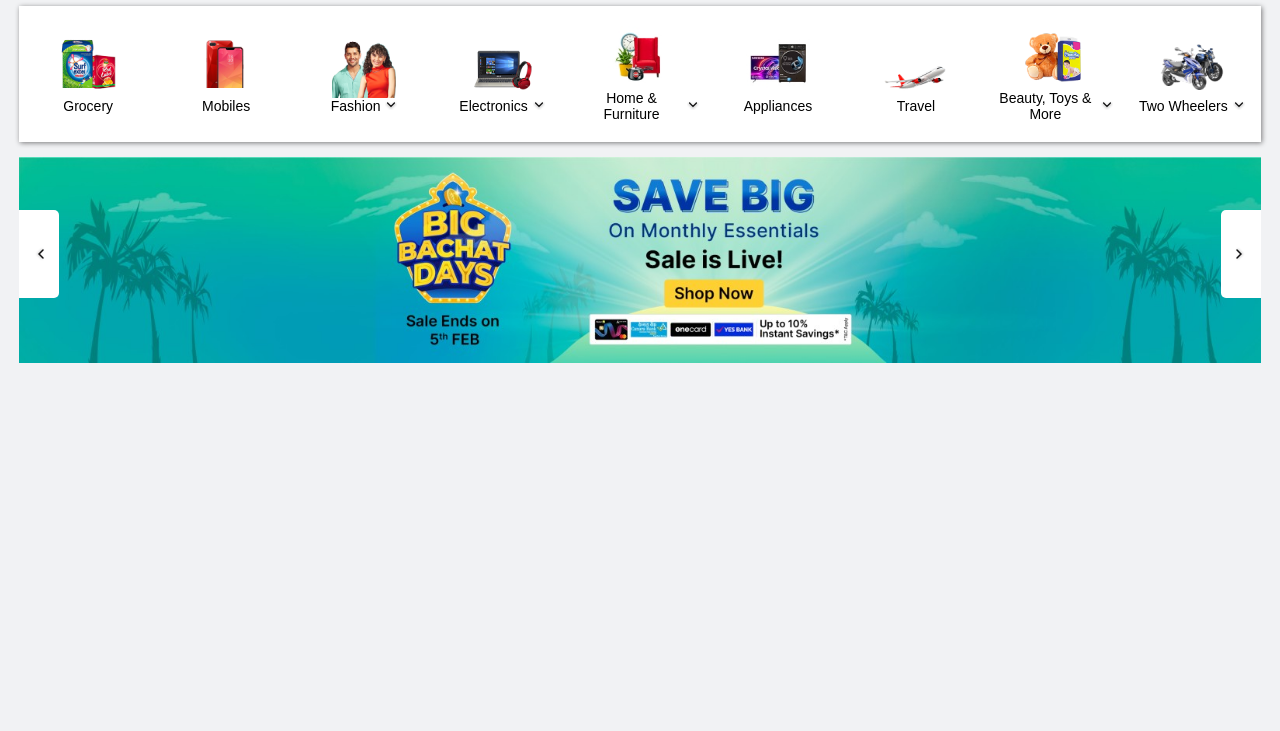
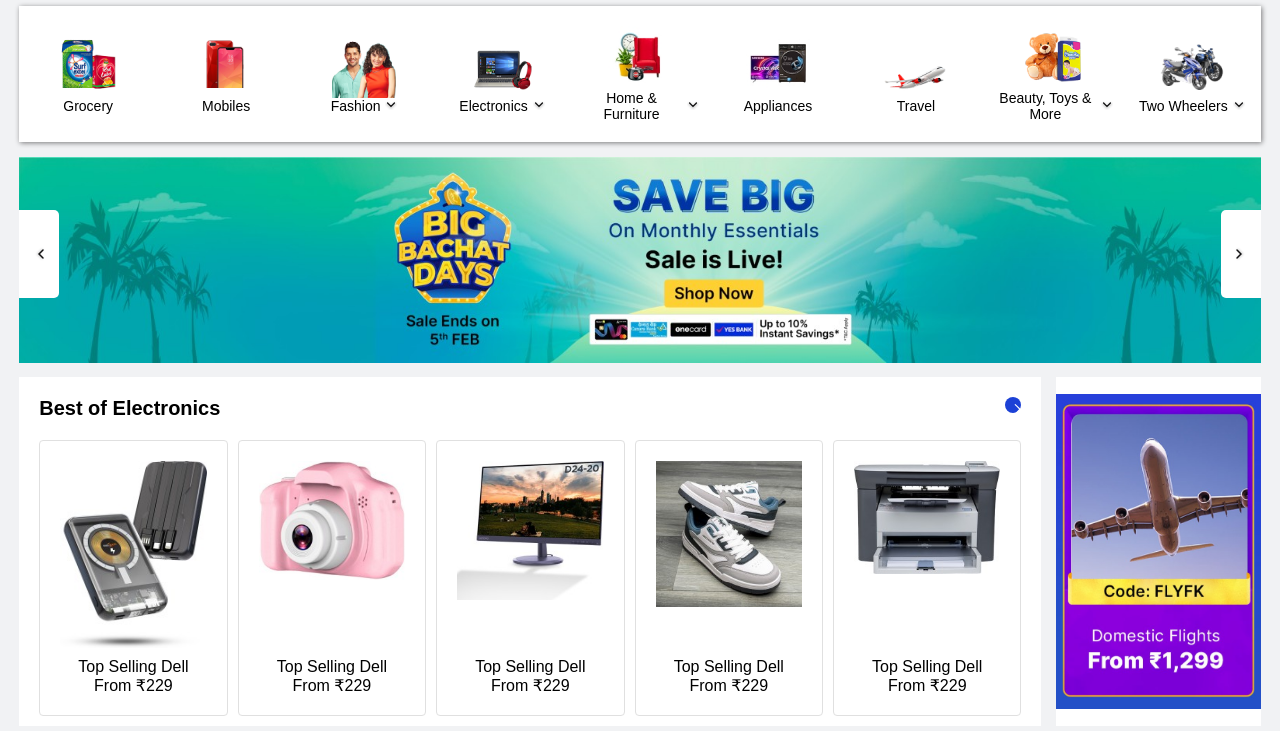
Before and after one commit to dhruvdankhara/Flipkart-clone, a plain HTML site: page index.html in a window 1280 px wide. Shown: the part 69-800 px from the top of the page. Drawn offline with Linux system fonts and the light colour scheme.

Commit message:
added new section

```diff
--- a/index.html
+++ b/index.html
@@ -4,7 +4,6 @@
     <meta charset="UTF-8">
     <meta name="viewport" content="width=device-width, initial-scale=1.0">
     <title>Flipkart</title>
-    <!-- <script src="https://kit.fontawesome.com/5d5e2cbc3f.js" crossorigin="anonymous"></script> -->
     <link rel="stylesheet" href="style.css">
 </head>
 <body>
@@ -160,6 +159,72 @@
         </button>
     </div>
 
+    <div class="section-1-container">
+        <div class="section-1">
+            <div class="best-section">
+                <div class="best-title">
+                    <p>Best of Electronics</p>
+                    <div class="view-more">
+                        <svg width="16" height="16" fill="none" viewBox="0 0 17 17" style="margin-bottom:4px;margin-left:4px;margin-right:4px;margin-top:4px"><path d="m6.627 3.749 5 5-5 5" stroke="#FFFFFF" stroke-width="1.2" stroke-linecap="round" stroke-linejoin="round"></path></svg>
+                    </div>
+                </div>
+
+                <div class="items">
+
+                    <div class="item">
+                        <img src="imges/1.jpeg" alt="">
+                        <div class="info">
+                            <div class="name">Top Selling Dell</div>
+                            <div class="price">From ₹229</div>
+                        </div>
+                    </div>
+                    <div class="item">
+                        <img src="imges/2.jpeg" alt="">
+                        <div class="info">
+                            <div class="name">Top Selling Dell</div>
+                            <div class="price">From ₹229</div>
+                        </div>
+                    </div>
+                    <div class="item">
+                        <img src="imges/3.jpeg" alt="">
+                        <div class="info">
+                            <div class="name">Top Selling Dell</div>
+                            <div class="price">From ₹229</div>
+                        </div>
+                    </div>
+                    <div class="item">
+                        <img src="imges/4.jpeg" alt="">
+                        <div class="info">
+                            <div class="name">Top Selling Dell</div>
+                            <div class="price">From ₹229</div>
+                        </div>
+                    </div>
+                    <div class="item">
+                        <img src="imges/5.jpeg" alt="">
+                        <div class="info">
+                            <div class="name">Top Selling Dell</div>
+                            <div class="price">From ₹229</div>
+                        </div>
+                    </div>
+                    <!-- <div class="item">
+                        <img src="imges/6.jpeg" alt="">
+                        <div class="info">
+                            <div class="name">Top Selling Dell</div>
+                            <div class="price">From ₹229</div>
+                        </div>
+                    </div> -->
+
+                </div>
+
+
+            </div>
+
+            <div class="side-ads">
+                <!-- <img src="imges/side.jpg" alt=""> -->
+            </div>
+        </div>
+    </div>
+
 
 </body>
 </html>
--- a/style.css
+++ b/style.css
@@ -7,10 +7,14 @@
 
 body {
     background-color: #f1f2f4;
+    display: flex;
+    flex-direction: column;
+    align-items: center;
 
 }
 
 .nav-container {
+    width: 100%;
     display: flex;
     justify-content: center;
 }
@@ -19,7 +23,7 @@ nav {
     width: 100%;
     background-color: #fff;
     display: flex;
-    justify-content: space-between;
+    justify-content: space-around;
     align-items: center;
     padding: 12px 60px;
 
@@ -212,3 +216,99 @@ form img, .login .user-icon, .cart img, .seller img {
     right: -.4%;
     transform: rotate(-90deg);
 }
+
+.section-1-container {
+    width: 100%;
+    display: flex;
+    justify-content: center;
+    align-items: center;
+    margin-top: 10px;
+}
+
+.section-1 {
+    width: 97%;
+    /* height: auto; */
+    display: flex;
+    justify-content: space-between;
+    gap: 15px;
+}
+
+.section-1 .best-section {
+    width: 83%;
+    display: flex;
+    background-color: #fff;
+    flex-direction: column;
+    justify-content: space-between;
+    /* row-gap: 10px; */
+    /* background-color: blue; */
+    /* margin-right: 10px; */
+}
+
+.section-1 .best-section .best-title {
+    /* background-color: aqua; */
+    display: flex;
+    flex-direction: row;
+    justify-content: space-between;
+    background-color: #fff;
+    padding: 20px;
+    /* box-sizing: content-box; */
+}
+
+.section-1 .best-section .best-title p {
+    font-weight: 550;
+    font-size: 20px;
+}
+
+.section-1 .best-section .best-title .view-more {
+    background-color: #1c41d6;
+    border-radius: 50%;
+    width: 1rem;
+    height: 1rem;
+}
+
+.section-1 .best-section .items {
+    width: 100%;
+    display: flex;
+    justify-content: space-evenly;
+    align-items: center;
+    padding:  0px 15px 10px;
+}
+
+.section-1 .best-section .items .item {
+    width: 100%;
+    height: 100%;
+    display: flex;
+    flex-direction: column;
+    justify-content: space-between;
+    align-items: center;
+    border: 1px solid #e0e0e0;;
+    border-radius: 4px;
+    background-color: #fff;
+    margin: 5px;
+    padding: 20px;
+}
+
+.section-1 .best-section .items .item .info {
+    display: flex;
+    flex-direction: column;
+    align-items: center;
+}
+
+.section-1 .best-section .items .item img {
+    width: 100%;
+}
+
+.section-1 .side-ads {
+    display: flex;
+    justify-content: center;
+    align-items: center;
+    width: 17%;
+    background-image: url("imges/side.jpg");
+    background-size: contain;
+    background-repeat: no-repeat;
+    background-position: center;
+    display: flex;
+    justify-content: center;
+    flex-shrink: 4;
+    background-color: #fff;
+}
```
Also changed, not shown: imges/1.jpeg (added), imges/2.jpeg (added), imges/3.jpeg (added), imges/4.jpeg (added), imges/5.jpeg (added), imges/6.jpeg (added), imges/7.jpeg (added), imges/8.jpeg (added), imges/side.jpg (added).
